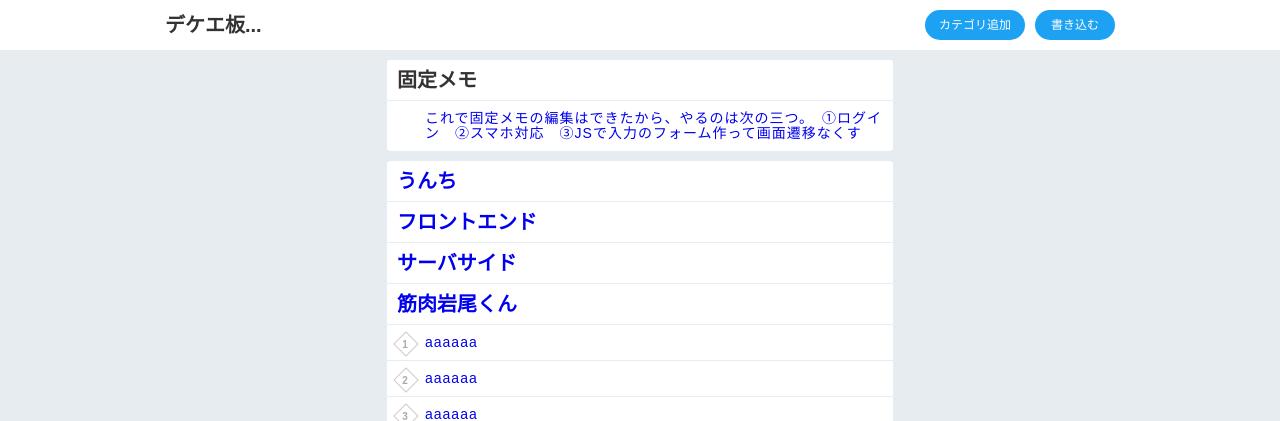
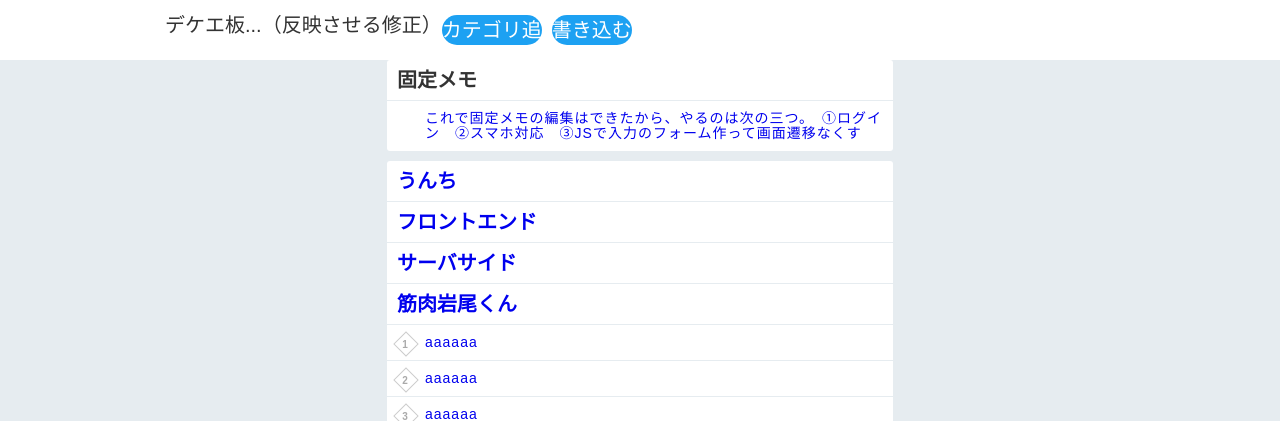
Before and after one commit to MoritaHiroki87/tryweb, a Django app: page /dekita/ in a window 1280 px wide. Shown: the top 421 px of the page. Run offline with Django 3.2, Linux system fonts and the light colour scheme; data comes from the database, SQL or seed files in the repository.

Commit message:
テスト 反映される

```diff
--- a/templates/dekita/index.html
+++ b/templates/dekita/index.html
@@ -14,7 +14,7 @@
 <body>
     <header class="header">
         <div class="header-wrapper clearfix">
-            <h1 class="title">デケエ板...</h1>
+            <h1w class="title">デケエ板...（反映させる修正）</h1>
             <a class="todo-add" href="{% url 'dekita:add' %}">書き込む</a>
             <a class="category-add" href="{% url 'dekita:add_category' %}">カテゴリ追加</a>
         </div>
```
